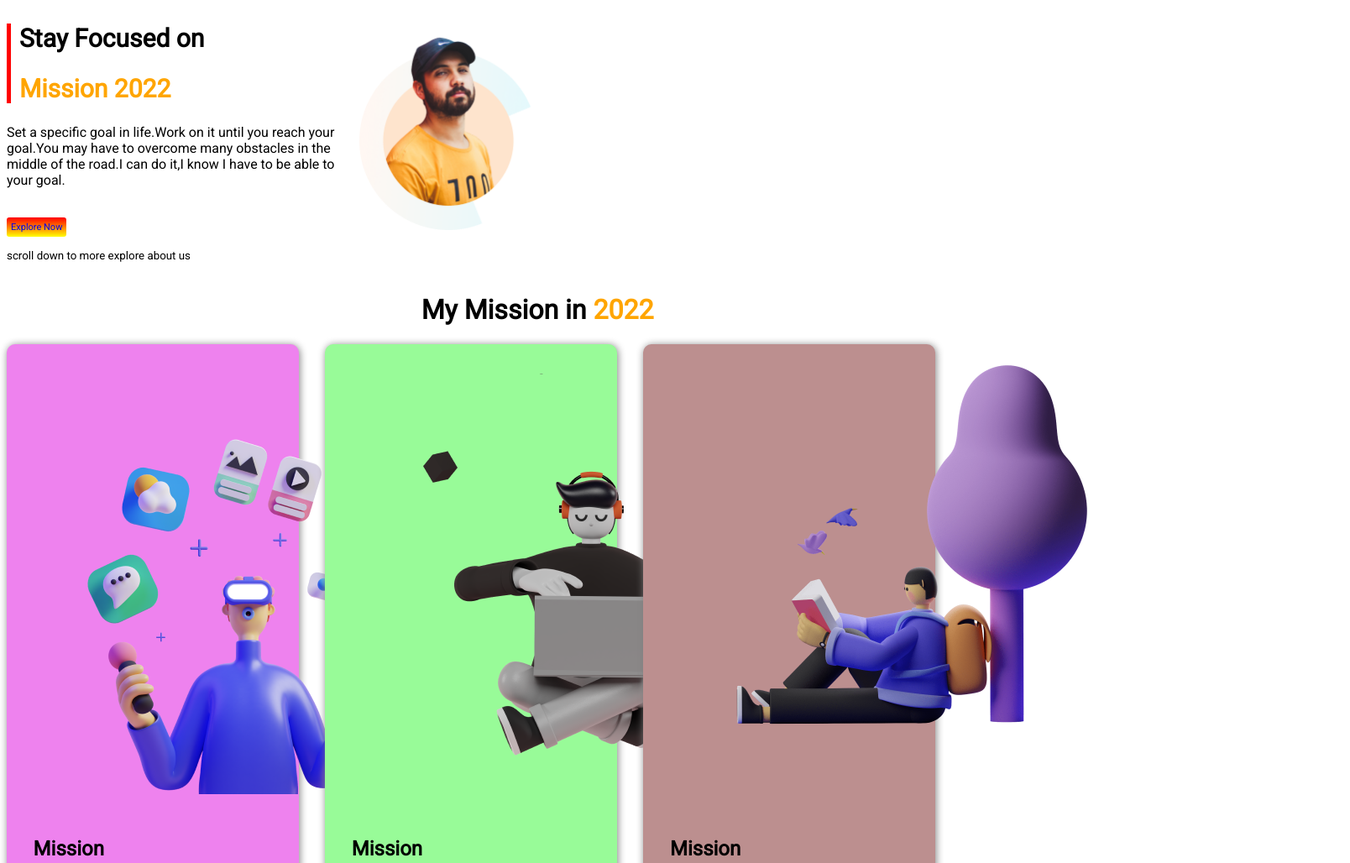
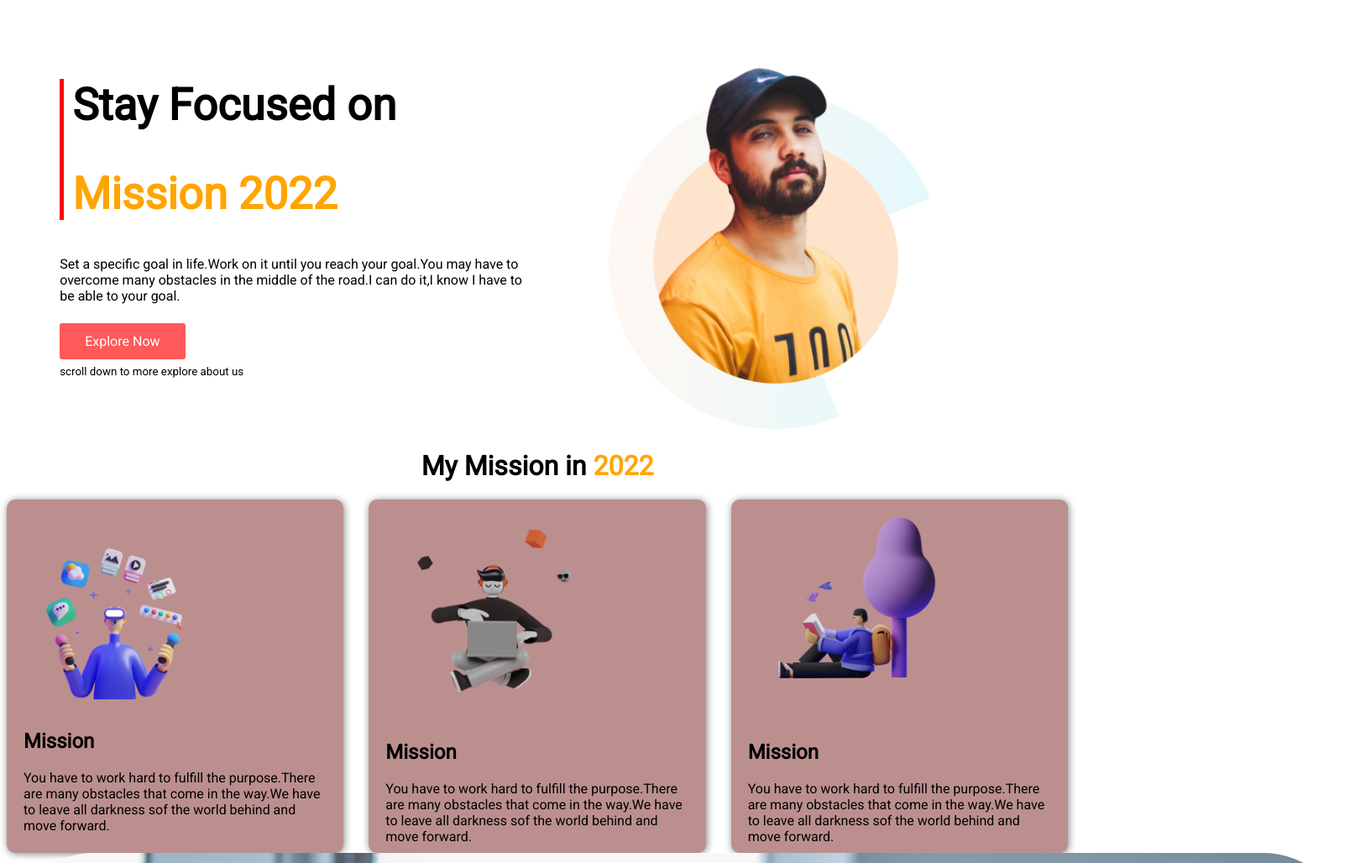
Before and after one commit to WaiMyaSing/assignment-1, a plain HTML site: page index.html in a window 1280 px wide. Shown: the part 5-1033 px from the top of the page at 84% size, 1608 px wide, since content can reach past the window. Drawn offline with Linux system fonts and the light colour scheme.

Commit message:
paragraph added

```diff
--- a/index.html
+++ b/index.html
@@ -14,13 +14,15 @@
 </head>
 
 <body>
-    <section class="design">
-        <div>
+    <section class="banner_container">
+        <div class="design">
+            <div class="mini_container">
                 <div class="one">
                     <h1>Stay Focused on </h1>
                     <h1 class="orange">Mission 2022</h1>
                 </div>
-            <p>Set a specific goal in life.Work on it until you reach your goal.You may have to overcome many obstacles
+                <p>Set a specific goal in life.Work on it until you reach your goal.You may have to overcome many
+                    obstacles
                     in
                     the
                     middle of the road.I can do it,I know I have to be able to your
@@ -28,8 +30,9 @@
                 <a class="button" target="-blank" href="https://web.programming-hero.com/">Explore Now</a>
                 <p><small>scroll down to more explore about us</small></p>
             </div>
-        <div class="img-width">
-            <img src="person-0.png">
+            <div class="mini_container banner_image_container">
+                <img width="50px" src="person-0.png">
+            </div>
         </div>
     </section>
 
@@ -39,7 +42,7 @@
 
     </div>
     <section class="flex">
-        <div class="size1">
+        <div class="common_size">
             <img src="illustrator-1.png" alt="">
             <h1>Mission</h1>
             You have to work hard to fulfill the purpose.There are many obstacles that come in the way.We have to
@@ -48,7 +51,7 @@
         </div>
 
 
-        <div class="size2">
+        <div class="size2 common_size">
             <img src="illustrator-2.png">
             <h1>Mission</h1>
             You have to work hard to fulfill the purpose.There are many obstacles that come in the way.We have to
@@ -56,7 +59,7 @@
             all darkness sof the world behind and move forward.
         </div>
 
-        <div class="size3">
+        <div class="size3 common_size">
             <img src="illustrator-3.png" alt="">
             <h1>Mission</h1>
             You have to work hard to fulfill the purpose.There are many obstacles that come in the way.We have to
@@ -65,6 +68,29 @@
 
         </div>
     </section>
+    <section class="section-display">
+        <div class="image">
+            <img src="coding.png" alt="">
+        </div>
+        <div>
+            <h1>Skills Development</h1>
+            <p>Skills are also quantifiable and are measured as handling or manipulating things, data or people, either
+                verbally, manually or mentally to accomplish an objective. Skills can be developed with practice or
+                appropriate training.</p>
+        </div>
+    </section>
+    <section>
+        <div>
+            <h1>Global community</h1>
+            <p>The term world community is used primarily in political and humanitarian contexts to describe an
+                international aggregate of nation states of widely varying types. In most connotations, the term is used
+                to convey meanings attached to consensus or inclusion of all people in all lands and their governments.
+            </p>
+        </div>
+        <div>
+            <img src="project.png" alt="">
+        </div>
+    </section>
 </body>
 
 </html>
--- a/style.css
+++ b/style.css
@@ -5,10 +5,24 @@ body{
 font-family: 'Poppins', sans-serif;
 font-family: 'Roboto', sans-serif;
 }
+
+.banner_container{
+    width: 90%;
+    margin: auto;
+}
 .design{
 
     display: flex;
+    align-items: center;
+}
+.mini_container{
     width: 50%;
+}
+.mini_container img{
+    width: 70%;
+}
+.banner_image_container{
+    text-align: center;
 }
 .orange{
     color: orange;
@@ -20,60 +34,53 @@ font-size: 16px;
 
 
 }
-.img-width{
+/* .img-width img{
     width: 100%;
 
+} */
+
+.img-width img{
+    width:50%;
 }
 .img-width img{
-    width: 100%;
+    width: 80%;
 }
 
 .one{
-    font-size: 20px;
+    font-size: 35px;
     border-left: 5px solid red;
     padding: 0 0 0 10px;
 }
 
 .button{
 text-decoration: none;
-background-image: linear-gradient( red, yellow);
+background-color: #FF5959;
+color: white;
 border-radius: 3px;
-padding: 5px 5px;
-font-size: 11px;
+padding: 12px 30px;
+font-size: 16px;
 }
 .align{
     text-align: center;
 }
 .flex{
-    display: flex;
-    width: 50%;
+    display: grid;
+    grid-template-columns: 1fr 1fr 1fr;
+    grid-column-gap: 30px;
 }
-.size1{
-    box-shadow: 5px 5px 30px gray;
-    width:50%;
-    padding-left: 5%;
-    margin-right: 5%;
-    border-radius: 10px;background-color: violet;
-}
-.size1{
+
+.common_size{
     box-shadow: 1px 1px 10px gray;
-    width:50%;
-    padding-left: 5%;
-    margin-right: 5%;
-    border-radius: 10px;
-}
-.size2{
-    box-shadow: 1px 1px 10px gray;
-    width:50%;
-    padding-left: 5%;
-    margin-right: 5%;
-    border-radius: 10px;
-    background-color: palegreen;
-}
-.size3{
-    box-shadow: 1px 1px 10px gray;
-    width:50%;
-    padding-left: 5%;
-    margin-right: 5%;
+
+    padding: 10px 20px;
     border-radius: 10px;background-color: rosybrown;
 }
+
+.common_size img{
+    width:70%;
+}
+.image{
+    display: flex;
+
+    width: 400px;;
+}
```
Also changed, not shown: coding.png (added), my-bg.png (added), 1 other file. Lines whose indentation alone changed are shown as unchanged.
